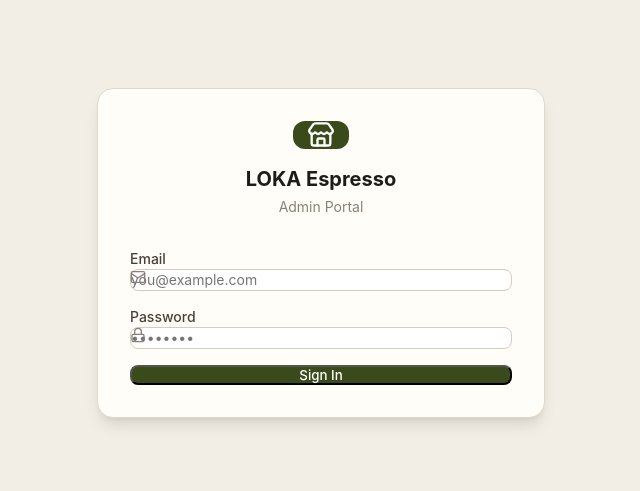
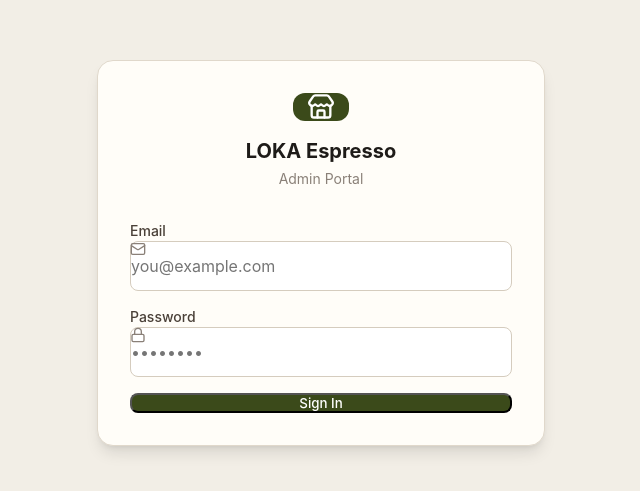
Before and after one commit to cutebeast/loka-espresso, a Next.js app in the folder v3/admin-portal/: page /login in a window 1280 px wide. Shown: the part 147-638 px from the top of the page, without its empty margins (319-959 px from the left). Built offline with nearby package versions, Linux system fonts and the light colour scheme; no server answers.

Commit message:
fix: larger login inputs + icon padding
- py-2.5 → py-3 (taller inputs)
- text-sm → text-base (larger text)
- pl-9 → pl-10 (prevent icon overlapping text)

```diff
--- a/v3/admin-portal/src/app/login/page.tsx
+++ b/v3/admin-portal/src/app/login/page.tsx
@@ -55,7 +55,7 @@ export default function LoginPage() {
                 value={email}
                 onChange={(e) => setEmail(e.target.value)}
                 placeholder="you@example.com"
-                className="w-full pl-9 pr-3 py-2.5 text-sm bg-white border border-brand-border rounded-lg text-brand-text placeholder:text-brand-text-muted/50 focus:outline-none focus:ring-2 focus:ring-brand/30 focus:border-brand"
+                className="w-full pl-10 pr-3 py-3 text-base bg-white border border-brand-border rounded-lg text-brand-text placeholder:text-brand-text-muted/50 focus:outline-none focus:ring-2 focus:ring-brand/30 focus:border-brand"
               />
             </div>
           </div>
@@ -69,7 +69,7 @@ export default function LoginPage() {
                 value={password}
                 onChange={(e) => setPassword(e.target.value)}
                 placeholder="••••••••"
-                className="w-full pl-9 pr-3 py-2.5 text-sm bg-white border border-brand-border rounded-lg text-brand-text placeholder:text-brand-text-muted/50 focus:outline-none focus:ring-2 focus:ring-brand/30 focus:border-brand"
+                className="w-full pl-10 pr-3 py-3 text-base bg-white border border-brand-border rounded-lg text-brand-text placeholder:text-brand-text-muted/50 focus:outline-none focus:ring-2 focus:ring-brand/30 focus:border-brand"
               />
             </div>
           </div>
```
Also changed, not shown: 1 other file (tests, documents, lock files or other folders).
